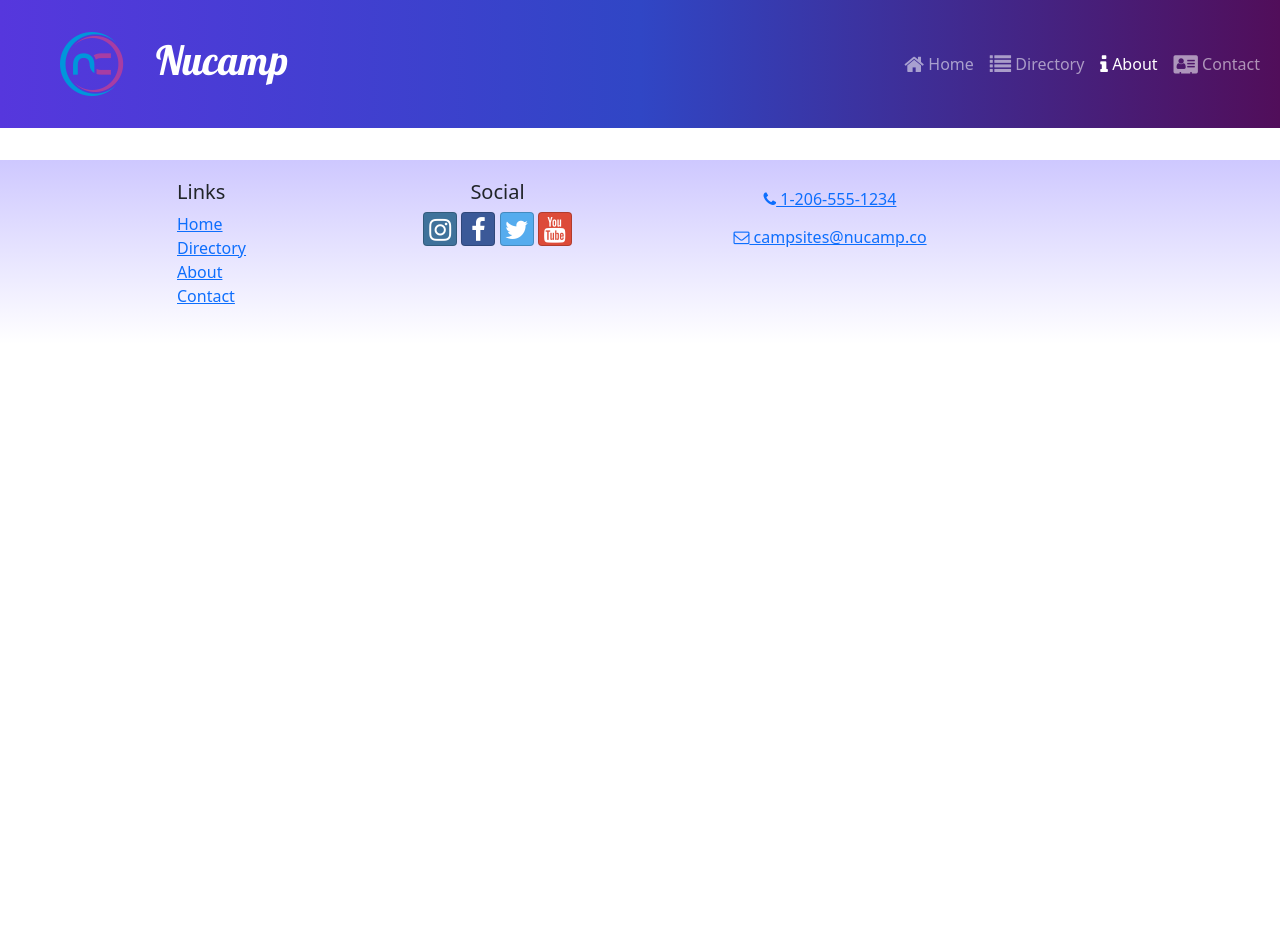
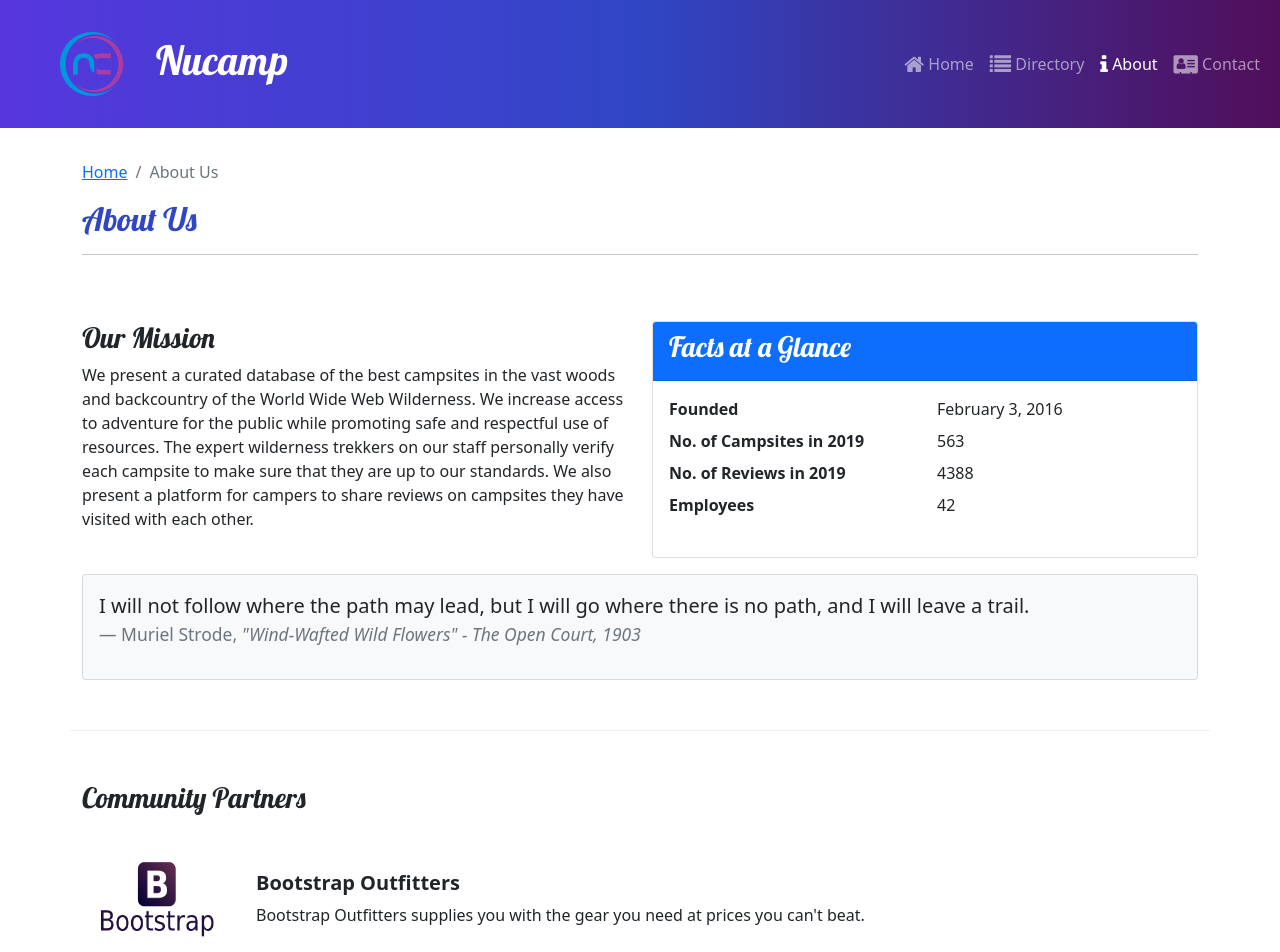
Before and after one commit to NCunningham12/NucampSiteReact, a React (Create React App) app: page /about in a window 1280 px wide. Shown: the top 952 px of the page. Before the commit the page ends 800 px from the top, so only its background shows below. Built offline with nearby package versions, Linux system fonts and the light colour scheme.

Commit message:
Constructed About page

```diff
--- a/src/App.js
+++ b/src/App.js
@@ -6,6 +6,7 @@
 import Header from './components/Header';
 import Footer from './components/Footer';
 import CampsiteDetailPage from './pages/CampsiteDetailPage';
+import AboutPage from './pages/AboutPage';
 
 function App() {
   return (
@@ -19,6 +20,7 @@
           path='directory/:campsiteId'
           element={<CampsiteDetailPage />}
         />
+        <Route path='about' element={<AboutPage />} />
       </Routes>
       <Footer />
     </div>
--- a/src/features/display/DisplayList.js
+++ b/src/features/display/DisplayList.js
@@ -2,9 +2,10 @@
 import DisplayCard from './DisplayCard';
 import { selectFeaturedCampsite } from "../campsites/campsitesSlice";
 import { selectFeaturedPromotion } from "../promotions/promotionsSlice";
+import { selectFeaturedPartner } from "../partners/partnersSlice";
 
 const DisplayList = () => {
-    const items = [selectFeaturedCampsite(), selectFeaturedPromotion()];
+    const items = [selectFeaturedCampsite(), selectFeaturedPromotion(), selectFeaturedPartner()];
 
     return (
         <Row>
--- /dev/null
+++ b/src/features/partners/Partner.js
@@ -0,0 +1,19 @@
+const Partner = ( {partner} ) => {
+    if (partner) {
+        const { image, name, description } = partner;
+
+        return (
+            <>
+                <img src={image} alt={name} style={{width:'150px'}} />
+                <div className='m-4'>
+                    <h5 className='fw-bold'>{name}</h5>
+                    {description}
+                </div>
+            </>
+        );
+    };
+
+    return null;
+};
+
+export default Partner;
--- /dev/null
+++ b/src/features/partners/PartnersList.js
@@ -0,0 +1,21 @@
+import { Col } from "reactstrap";
+import Partner from "./Partner";
+import { selectAllPartners } from "./partnersSlice";
+
+const PartnersList = () => {
+    const partners = selectAllPartners();
+
+    return (
+        <Col className='mt-4'>
+            {partners.map((partner) => {
+                return (
+                    <div className='d-flex mb-5' key={partner.id}>
+                        <Partner partner={partner} />
+                    </div>
+                )
+            })}
+        </Col>
+    );
+};
+
+export default PartnersList;
--- /dev/null
+++ b/src/features/partners/partnersSlice.js
@@ -0,0 +1,9 @@
+import { PARTNERS } from '../../app/shared/PARTNERS';
+
+export const selectAllPartners = () => {
+    return PARTNERS;
+};
+
+export const selectFeaturedPartner = () => {
+    return PARTNERS.find(partner => partner.featured);
+};
--- /dev/null
+++ b/src/pages/AboutPage.js
@@ -0,0 +1,72 @@
+import { Col, Row, Container, Card, Cardbody, CardHeader, CardBody } from "reactstrap";
+import SubHeader from "../components/SubHeader";
+import PartnersList from "../features/partners/PartnersList";
+
+const AboutPage = () => {
+    return (
+        <Container>
+            <SubHeader current='About Us' />
+            <Row className='row-content'>
+                <Col sm='6'>
+                    <h3>Our Mission</h3>
+                    <p>
+                        We present a curated database of the best campsites in the
+                        vast woods and backcountry of the World Wide Web Wilderness.
+                        We increase access to adventure for the public while
+                        promoting safe and respectful use of resources. The expert
+                        wilderness trekkers on our staff personally verify each
+                        campsite to make sure that they are up to our standards. We
+                        also present a platform for campers to share reviews on
+                        campsites they have visited with each other.
+                    </p>
+                </Col>
+                <Col sm='6'>
+                    <Card>
+                        <CardHeader className='bg-primary text-white'>
+                            <h3>Facts at a Glance</h3>
+                        </CardHeader>
+                        <CardBody>
+                            <dl className='row'>
+                                <dt className='col-6'>Founded</dt>
+                                <dd className='col-6'>February 3, 2016</dd>
+                                <dt className='col-6'>No. of Campsites in 2019</dt>
+                                <dd className='col-6'>563</dd>
+                                <dt className='col-6'>No. of Reviews in 2019</dt>
+                                <dd className='col-6'>4388</dd>
+                                <dt className='col-6'>Employees</dt>
+                                <dd className='col-6'>42</dd>
+                            </dl>
+                        </CardBody>
+                    </Card>
+                </Col>
+                <Col>
+                    <Card className='bg-light mt-3'>
+                        <CardBody>
+                            <blockquote className='blockquote'>
+                                <p>I will not follow where the path may lead, but I
+                                    will go where there is no path, and I will leave
+                                    a trail.
+                                </p>
+                                <footer className='blockquote-footer'>
+                                    Muriel Strode,{' '}
+                                    <cite title='Source Title'>
+                                        "Wind-Wafted Wild Flowers" - The Open Court,
+                                        1903
+                                    </cite>
+                                </footer>
+                            </blockquote>
+                        </CardBody>
+                    </Card>
+                </Col>
+            </Row>
+            <Row className='row-content'>
+                <Col xs='12'>
+                    <h3>Community Partners</h3>
+                </Col>
+                <PartnersList />
+            </Row>
+        </Container>
+    );
+};
+
+export default AboutPage;
```
